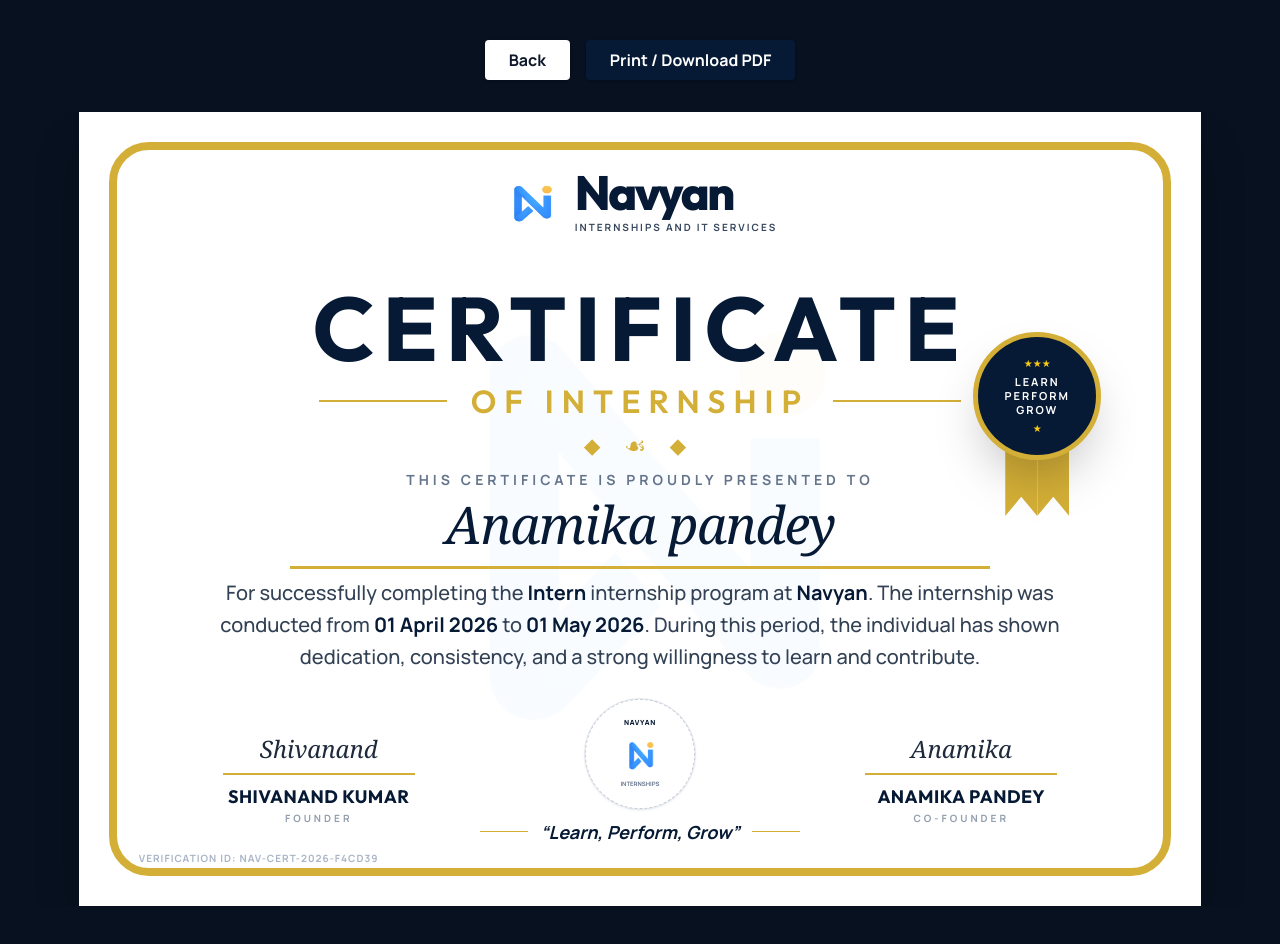
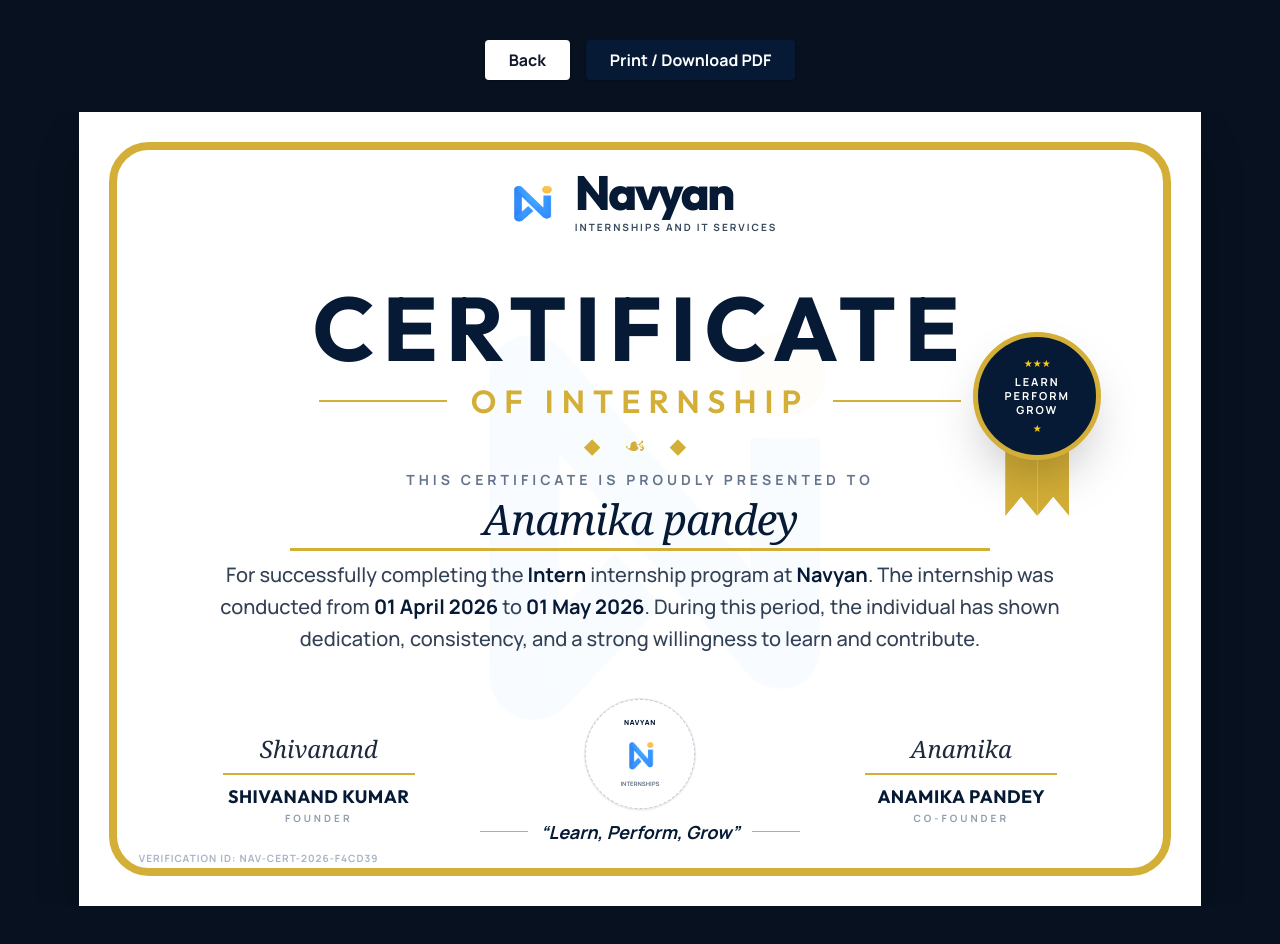
Before and after one commit to shivanand91/navyan, a React (Vite) app in the folder client/: page /documents/certificate/1 in a window 1280 px wide. Built offline with nearby package versions, Linux system fonts and the light colour scheme; no server answers.

Commit message:
changes in certificates

```diff
--- a/client/src/pages/documents/CertificatePreview.jsx
+++ b/client/src/pages/documents/CertificatePreview.jsx
@@ -81,8 +81,8 @@ export default function CertificatePreview() {
             {/* Recipient Name */}
             <div className="text-center mt-2 w-full">
               <p className="text-[14px] tracking-[4px] text-slate-500 font-bold uppercase mb-2">This Certificate is Proudly Presented To</p>
-              <h3 className="text-[52px] font-serif text-[#061a35] italic leading-none">{certificate.studentName}</h3>
-              <div className="h-[2.5px] w-[700px] bg-[#d4af37] mx-auto mt-4" />
+              <h3 className="text-[42px] font-serif text-[#061a35] italic leading-none">{certificate.studentName}</h3>
+              <div className="h-[2.5px] w-[700px] bg-[#d4af37] mx-auto mt-2" />
             </div>
 
             {/* Description */}
```
